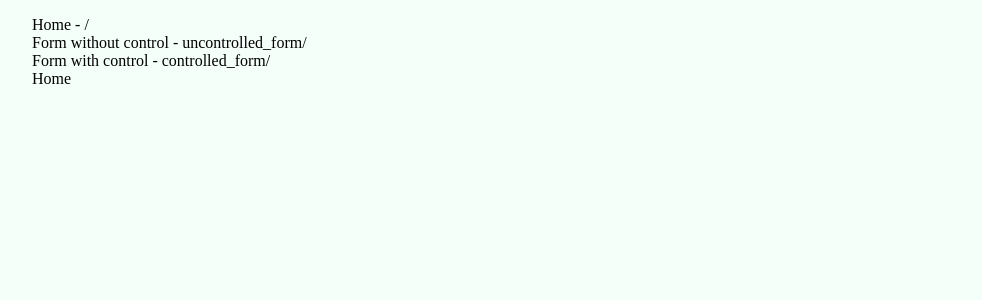
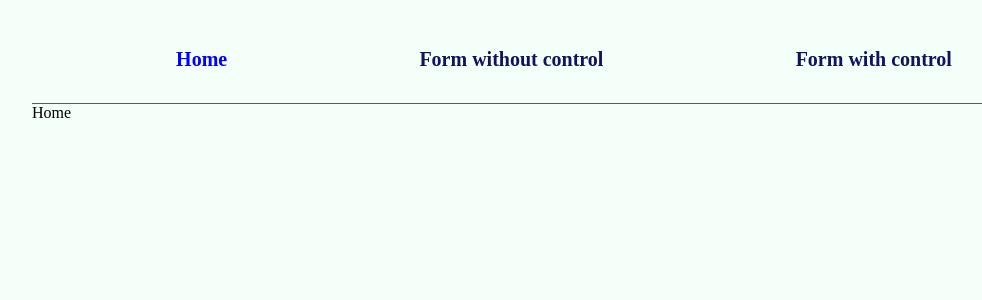
Before and after one commit to AleksGF/react-course, a React (Vite) app: page / in a window 1280 px wide. Shown: the top 300 px of the page, without its empty margins (96-1078 px from the left). Built offline with nearby package versions, Linux system fonts and the light colour scheme.

Commit message:
feat: add routes and Header with navigation

```diff
--- a/src/App.tsx
+++ b/src/App.tsx
@@ -1,10 +1,27 @@
-import React, { type FC } from 'react';
-import { createBrowserRouter, RouterProvider } from 'react-router-dom';
+import React, { type FC, useEffect } from 'react';
+import { useAppDispatch } from '@/hooks/hooks';
+import Layout from '@/components/Layout/Layout';
 import { routes } from '@/constants/routes';
-import '@/logo.svg';
+import { NavPaths, setNavPaths } from '@/store/appSlice';
 
-const router = createBrowserRouter(routes);
+const App: FC = () => {
+  const dispatch = useAppDispatch();
 
-const App: FC = () => <RouterProvider router={router} />;
+  useEffect(() => {
+    //TODO remove console.log
+    console.log('Setting navPaths');
+
+    const navPaths = routes[0]?.children?.map(
+      (child): NavPaths => ({
+        name: child.handle.navName() as string,
+        path: child.handle.navPath() as string,
+      }),
+    );
+
+    if (navPaths) dispatch(setNavPaths(navPaths));
+  }, [dispatch]);
+
+  return <Layout />;
+};
 
 export default App;
--- a/src/components/Header/Header.tsx
+++ b/src/components/Header/Header.tsx
@@ -1,15 +1,71 @@
 import React, { type FC } from 'react';
-import { routes } from '@/constants/routes';
+import styled from 'styled-components';
+import { NavLink } from 'react-router-dom';
+import { useAppSelector } from '@/hooks/hooks';
+import { COLORS } from '@/constants/styles';
+
+const Wrapper = styled.header`
+  padding: 1rem;
+  border-bottom: solid 1px ${COLORS.HeaderBorder};
+`;
+
+const Nav = styled.nav`
+  color: ${COLORS.HeaderText};
+`;
+
+const Ul = styled.ul`
+  display: flex;
+  flex-wrap: wrap;
+  justify-content: space-around;
+  gap: 1rem;
+`;
+
+const Li = styled.li`
+  list-style: none;
+  transition: all 0.3s ease-out;
+
+  &:hover {
+    transform: scale(1.01);
+    opacity: 0.95;
+  }
+
+  &:has(a.active) {
+    transform: scale(1);
+    opacity: 1;
+  }
+
+  & a {
+    font-size: 1.25rem;
+    font-weight: bold;
+  }
+
+  & a.active {
+    color: ${COLORS.HeaderTextActive};
+    cursor: default;
+  }
+`;
 
 const Header: FC = () => {
-  const pathElements = routes[0]?.children?.map((child) => ({
-    name: child.handle.navName() as string,
-    path: child.handle.navPath() as string,
-  }));
+  const { navPaths } = useAppSelector((state) => state.app);
 
-  return pathElements?.map((el, ind) => {
-    return <div key={ind}>{`${el.name} - ${el.path}`}</div>;
-  });
+  return (
+    <Wrapper>
+      <Nav>
+        <Ul>
+          {navPaths.map((pathEl, ind) => (
+            <Li key={ind}>
+              <NavLink
+                to={pathEl.path}
+                className={({ isActive }) => (isActive ? 'active' : '')}
+              >
+                {pathEl.name}
+              </NavLink>
+            </Li>
+          ))}
+        </Ul>
+      </Nav>
+    </Wrapper>
+  );
 };
 
 export default Header;
--- a/src/constants/routes.tsx
+++ b/src/constants/routes.tsx
@@ -1,5 +1,5 @@
 import type { RouteObject } from 'react-router';
-import Layout from '@/components/Layout/Layout';
+import App from '@/App';
 import Home from '@/pages/Home/Home';
 import UncontrolledForm from '@/pages/UncontrolledForm/UncontrolledForm';
 import ControlledForm from '@/pages/ControlledForm/ControlledForm';
@@ -7,7 +7,7 @@ import ControlledForm from '@/pages/ControlledForm/ControlledForm';
 export const routes: RouteObject[] = [
   {
     path: '/',
-    element: <Layout />,
+    element: <App />,
     children: [
       {
         index: true,
@@ -22,7 +22,7 @@ export const routes: RouteObject[] = [
         element: <UncontrolledForm />,
         handle: {
           navName: () => 'Form without control',
-          navPath: () => 'uncontrolled_form/',
+          navPath: () => '/uncontrolled_form',
         },
       },
       {
@@ -30,7 +30,7 @@ export const routes: RouteObject[] = [
         element: <ControlledForm />,
         handle: {
           navName: () => 'Form with control',
-          navPath: () => 'controlled_form/',
+          navPath: () => '/controlled_form',
         },
       },
     ],
--- /dev/null
+++ b/src/constants/styles.ts
@@ -0,0 +1,5 @@
+export enum COLORS {
+  HeaderText = '#121260',
+  HeaderTextActive = '#0000FF',
+  HeaderBorder = '#5C5C5C',
+}
--- a/src/index.css
+++ b/src/index.css
@@ -10,3 +10,8 @@ body {
   padding: 1rem;
   max-width: 1024px;
 }
+
+a {
+  text-decoration: none;
+  color: inherit;
+}
--- a/src/main.tsx
+++ b/src/main.tsx
@@ -1,14 +1,17 @@
 import React from 'react';
 import ReactDOM from 'react-dom/client';
 import { Provider } from 'react-redux';
+import { createBrowserRouter, RouterProvider } from 'react-router-dom';
+import { routes } from '@/constants/routes';
 import { store } from '@/store/store';
-import App from '@/App';
 import '@/index.css';
+
+const router = createBrowserRouter(routes);
 
 ReactDOM.createRoot(document.getElementById('root')!).render(
   <React.StrictMode>
     <Provider store={store}>
-      <App />
+      <RouterProvider router={router} />
     </Provider>
   </React.StrictMode>,
 );
--- /dev/null
+++ b/src/store/appSlice.ts
@@ -0,0 +1,29 @@
+import { createSlice, type PayloadAction } from '@reduxjs/toolkit';
+
+export interface NavPaths {
+  name: string;
+  path: string;
+}
+
+interface AppState {
+  navPaths: NavPaths[];
+}
+
+const initialState: AppState = {
+  navPaths: [],
+};
+
+export const appSlice = createSlice({
+  name: 'app',
+  initialState,
+  reducers: {
+    setNavPaths: (state, action: PayloadAction<NavPaths[]>) => ({
+      ...state,
+      navPaths: action.payload,
+    }),
+  },
+});
+
+export const { setNavPaths } = appSlice.actions;
+
+export default appSlice.reducer;
--- a/src/store/store.ts
+++ b/src/store/store.ts
@@ -1,7 +1,10 @@
 import { configureStore, ThunkAction, Action } from '@reduxjs/toolkit';
+import appReducer from '@/store/appSlice';
 
 export const store = configureStore({
-  reducer: {},
+  reducer: {
+    app: appReducer,
+  },
 });
 
 export type AppDispatch = typeof store.dispatch;
```
Also changed, not shown: src/hooks/hooks.ts (+5 -2 lines).
